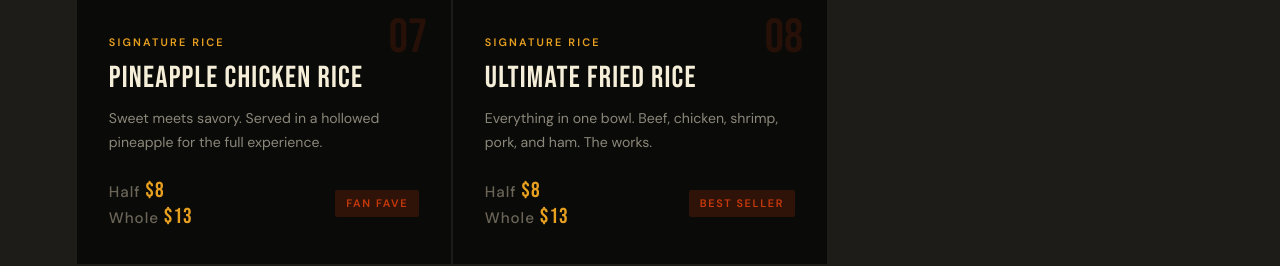
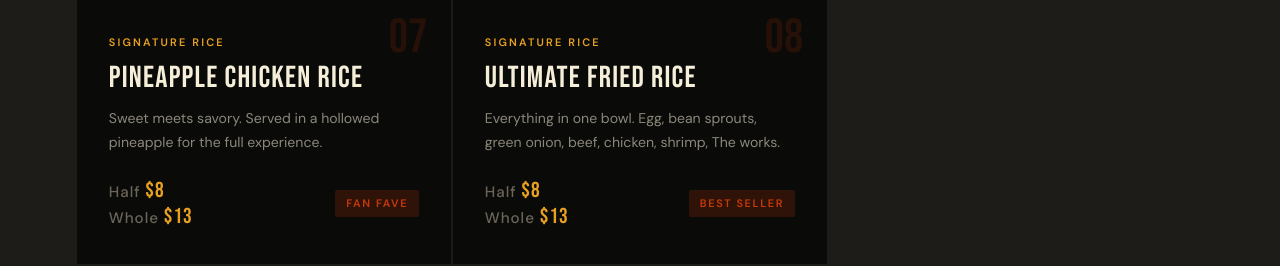
Before and after one commit to aashiq-create/lou-wok-rice-house-final, a plain HTML site: page index.html in a window 1280 px wide. Shown: the part 1812-2078 px from the top of the page. Drawn offline with Linux system fonts and the light colour scheme; a web font is replaced by a local one.

Commit message:
Admin update — 5/25/2026, 8:01:44 AM

```diff
--- a/index.html
+++ b/index.html
@@ -1171,7 +1171,7 @@
         <div class="card-number">08</div>
         <div class="card-category">Signature Rice</div>
         <div class="card-name">Ultimate Fried Rice</div>
-        <p class="card-desc">Everything in one bowl. Beef, chicken, shrimp, pork, and ham. The works.</p>
+        <p class="card-desc">Everything in one bowl. Egg, bean sprouts, green onion, beef, chicken, shrimp,  The works.</p>
         <div class="card-footer"><div class="card-price" style="display:flex;flex-direction:column;gap:0.15rem;line-height:1.1;"><span style="font-size:0.95rem;color:var(--muted);font-family:'DM Sans',sans-serif;font-weight:500;">Half&nbsp;<span style="color:var(--gold);font-family:'Bebas Neue',sans-serif;font-size:1.35rem;">$8</span></span><span style="font-size:0.95rem;color:var(--muted);font-family:'DM Sans',sans-serif;font-weight:500;">Whole&nbsp;<span style="color:var(--gold);font-family:'Bebas Neue',sans-serif;font-size:1.35rem;">$13</span></span></div><span class="card-tag tag-popular">Best Seller</span></div>
       </div>
       <!--MENU_CARDS_END-->
```
